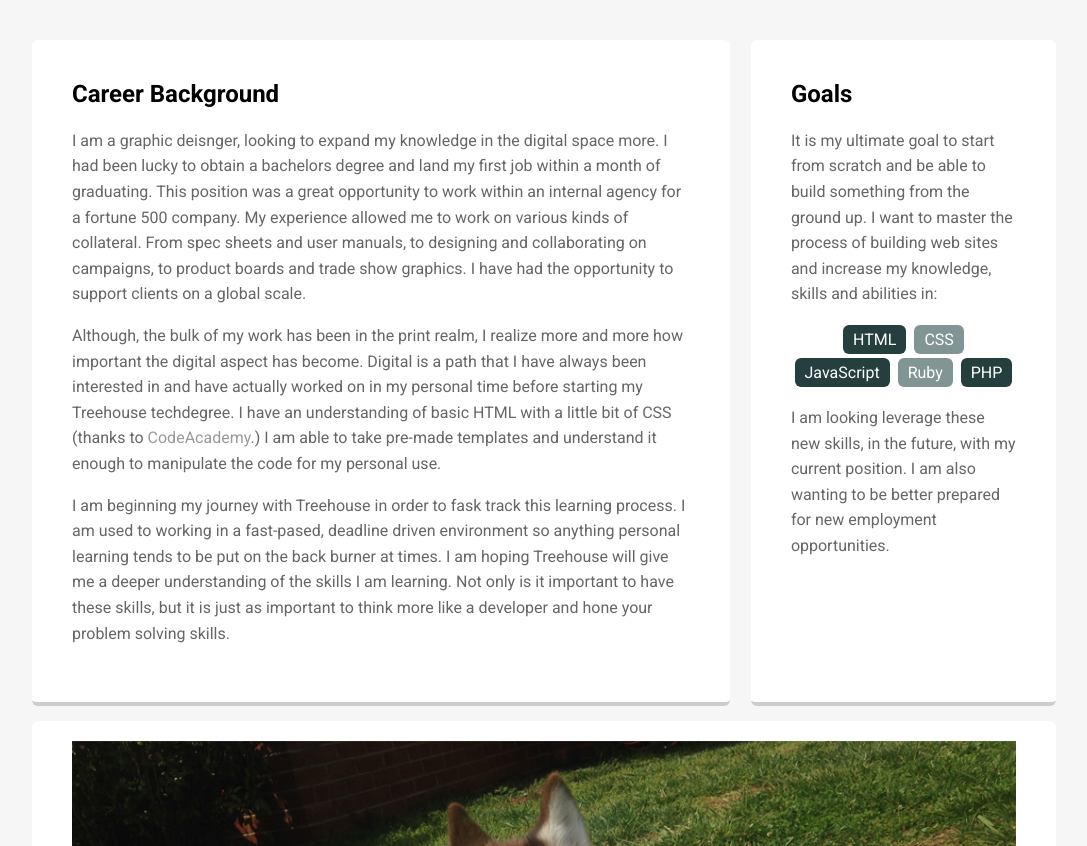
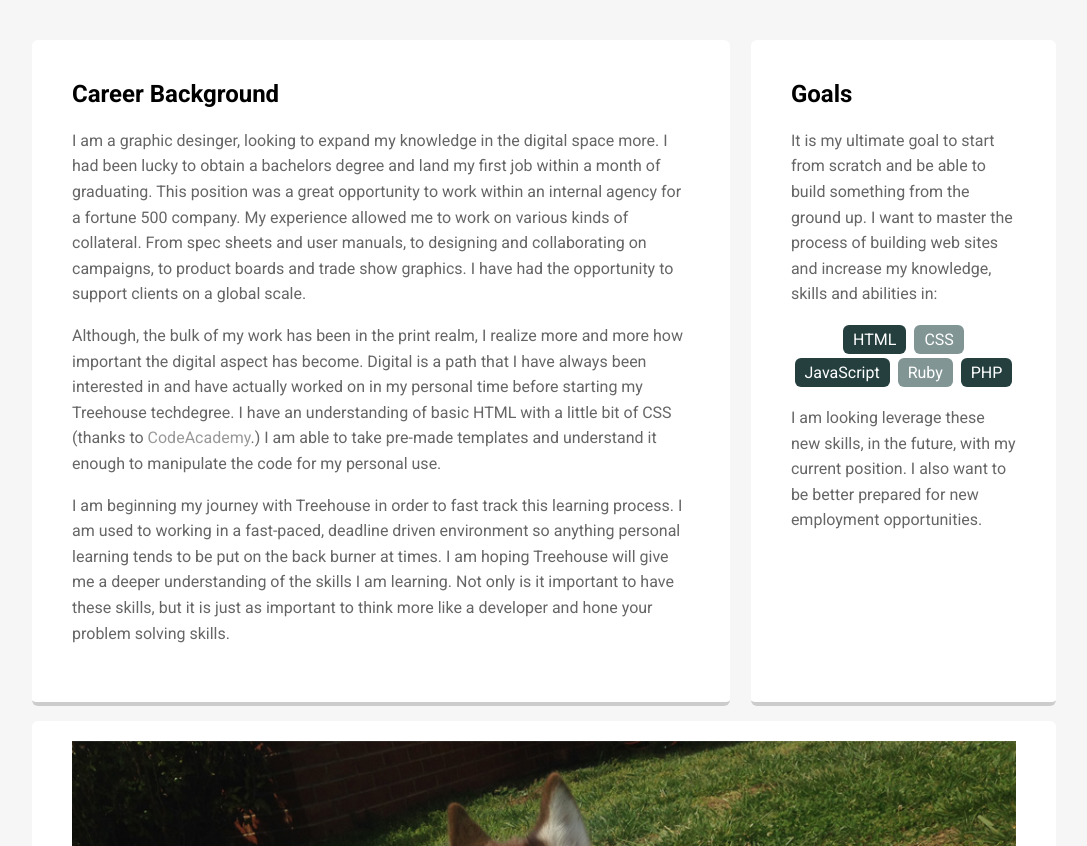
Before and after one commit to chelseaclay/Project1_ProfileUpdate, a plain HTML site: page index.html in a window 1280 px wide. Shown: the part 480-1326 px from the top of the page, without its empty margins (96-1183 px from the left). Drawn offline with Linux system fonts and the light colour scheme; a web font is replaced by a local one.

Commit message:
spell check

```diff
--- a/index.html
+++ b/index.html
@@ -26,9 +26,9 @@
     <main class="flex">
       <div id="about">
         <h2>Career Background</h2>
-        <p>I am a graphic deisnger, looking to expand my knowledge in the digital space more. I had been lucky to obtain a bachelors degree and land my first job within a month of graduating. This position was a great opportunity to work within an internal agency for a fortune 500 company. My experience allowed me to work on various kinds of collateral. From spec sheets and user manuals, to designing and collaborating on campaigns, to product boards and trade show graphics. I have had the opportunity to support clients on a global scale.</p>
+        <p>I am a graphic desinger, looking to expand my knowledge in the digital space more. I had been lucky to obtain a bachelors degree and land my first job within a month of graduating. This position was a great opportunity to work within an internal agency for a fortune 500 company. My experience allowed me to work on various kinds of collateral. From spec sheets and user manuals, to designing and collaborating on campaigns, to product boards and trade show graphics. I have had the opportunity to support clients on a global scale.</p>
         <p>Although, the bulk of my work has been in the print realm, I realize more and more how important the digital aspect has become. Digital is a path that I have always been interested in and have actually worked on in my personal time before starting my Treehouse techdegree. I have an understanding of basic HTML with a little bit of CSS (thanks to <a href="http://www.codeacademy.com" target="_blank">CodeAcademy</a>.) I am able to take pre-made templates and understand it enough to manipulate the code for my personal use.</p>
-        <p>I am beginning my journey with Treehouse in order to fask track this learning process. I am used to working in a fast-pased, deadline driven environment so anything personal learning tends to be put on the back burner at times. I am hoping Treehouse will give me a deeper understanding of the skills I am learning. Not only is it important to have these skills, but it is just as important to think more like a developer and hone your problem solving skills.</p>
+        <p>I am beginning my journey with Treehouse in order to fast track this learning process. I am used to working in a fast-paced, deadline driven environment so anything personal learning tends to be put on the back burner at times. I am hoping Treehouse will give me a deeper understanding of the skills I am learning. Not only is it important to have these skills, but it is just as important to think more like a developer and hone your problem solving skills.</p>
       </div>
 
       <div id="spacer">
@@ -44,7 +44,7 @@
           <li>Ruby</li>
           <li>PHP</li>
         </ul>
-        <p>I am looking leverage these new skills, in the future, with my current position. I am also wanting to be better prepared for new employment opportunities.</p>
+        <p>I am looking leverage these new skills, in the future, with my current position. I also want to be better prepared for new employment opportunities.</p>
       </div>
     </main>
     <div id="personal">
```
Also changed, not shown: contact.html (+1 -1 lines).
